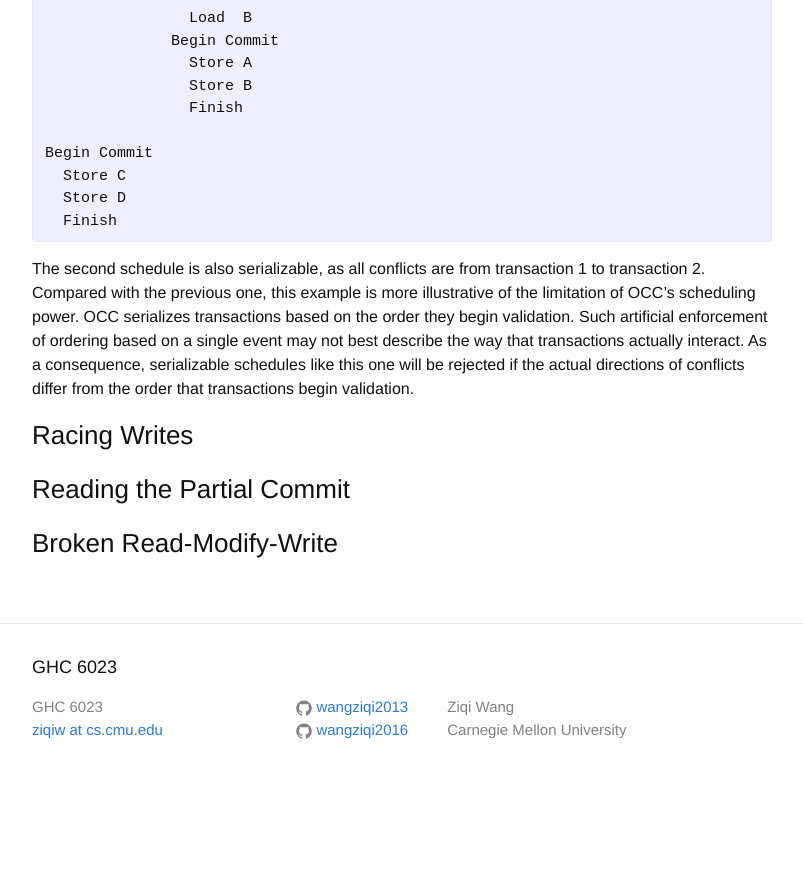
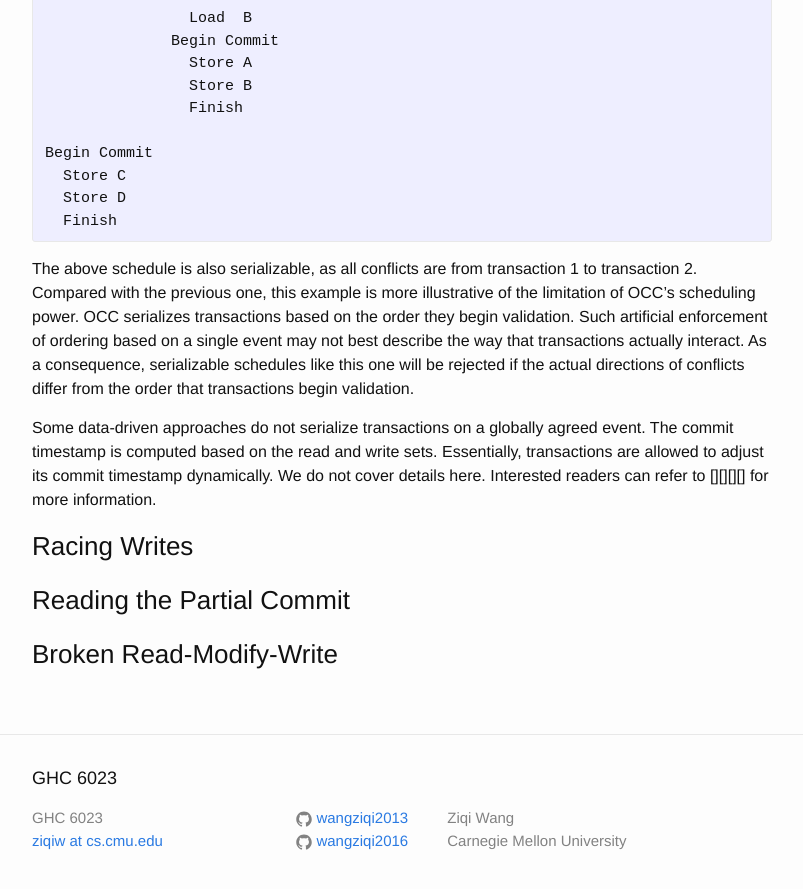
Before and after one commit to wangziqi2013/wangziqi2013.github.io, a Jekyll site: the page built from _posts/2018-03-21-Analyzing-OCC-Anomalies-and-Solutions.markdown, in a window 1280 px wide and 900 px high, scrolled down 3396 px. Shown: the top 889 px of the window, without its empty margins (238-1041 px from the left). Built offline with Jekyll 4.4.1, drawn with Linux system fonts in a browser that asks for light colours; before the commit the page ends 4197 px from its top, so only the background shows below that.

Commit message:
Adding data driven

```diff
--- a/_posts/2018-03-21-Analyzing-OCC-Anomalies-and-Solutions.markdown
+++ b/_posts/2018-03-21-Analyzing-OCC-Anomalies-and-Solutions.markdown
@@ -153,13 +153,17 @@ Begin Commit
   Finish
 {% endhighlight %}
 
-The second schedule is also serializable, as all conflicts are from transaction 1 to transaction 2.
+The above schedule is also serializable, as all conflicts are from transaction 1 to transaction 2.
 Compared with the previous one, this example is more illustrative of the limitation of OCC's scheduling power.
 OCC serializes transactions based on the order they begin validation. Such artificial enforcement of ordering
 based on a single event may not best describe the way that transactions actually interact. As a consequence,
 serializable schedules like this one will be rejected if the actual directions of conflicts differ from the order
 that transactions begin validation.
 
+Some data-driven approaches do not serialize transactions on a globally agreed event. The commit timestamp is
+computed based on the read and write sets. Essentially, transactions are allowed to adjust its commit timestamp
+dynamically. We do not cover details here. Interested readers can refer to [][][][] for more information.
+
 ### Racing Writes
 
 ### Reading the Partial Commit
```
